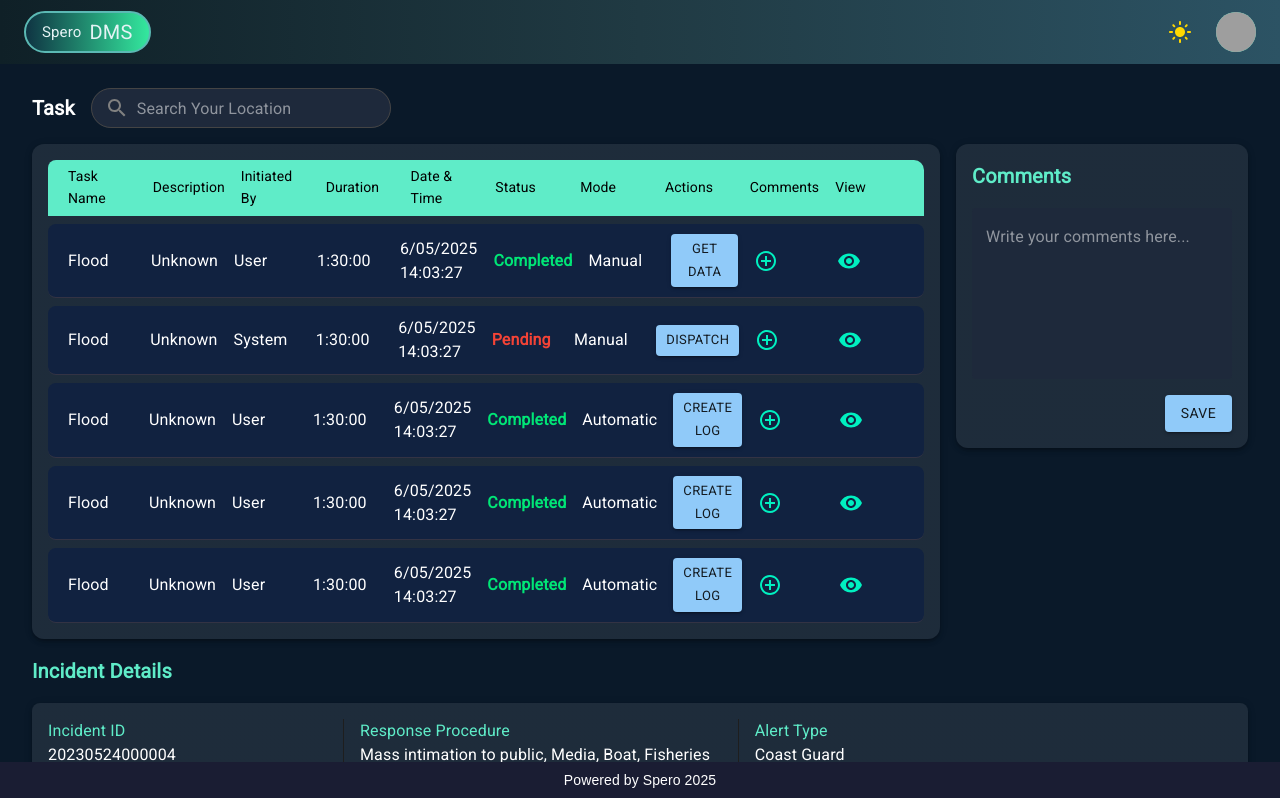
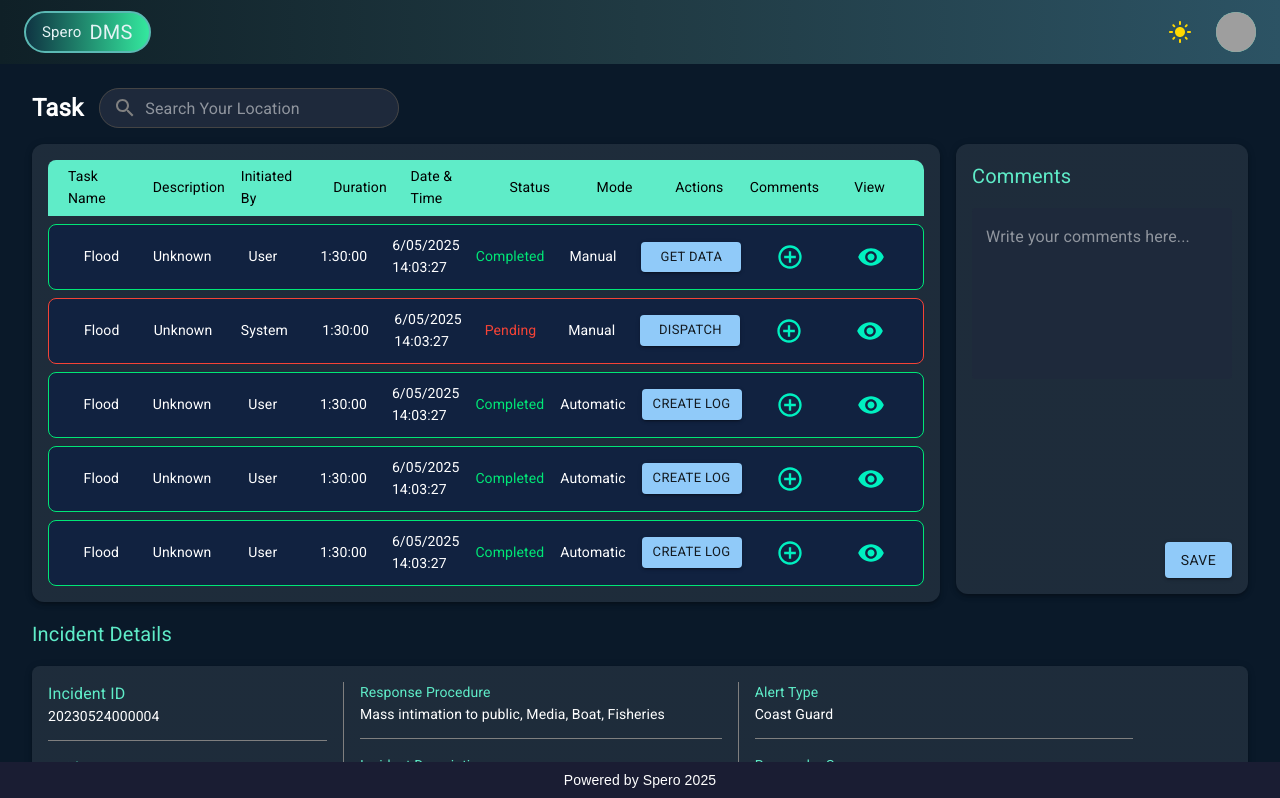
Before and after one commit to anjalibatale03/Vite_Demo, a React (Vite) app: page /Sop in a window 1280 px wide. Shown: the top 798 px of the page. Built offline with nearby package versions, Linux system fonts and the light colour scheme; grey boxes are pictures that could not be loaded.

Commit message:
changes in ui in sop task
changes in ui in sop task

```diff
--- a/src/Componenets/SuperAdmin/SOP/CommentsPanel.jsx
+++ b/src/Componenets/SuperAdmin/SOP/CommentsPanel.jsx
@@ -1,8 +1,8 @@
 import { useState } from 'react';
-import { Paper, Typography, TextField, Button, Stack } from '@mui/material';
+import { Paper, Typography, TextField, Button, Stack, Box } from '@mui/material';
 
 function CommentsPanel({ darkMode }) {
-  const [placeholderVisible, setPlaceholderVisible] = useState(true); // 👈 Placeholder control
+  const [placeholderVisible, setPlaceholderVisible] = useState(true);
 
   const textColor = darkMode ? '#ffffff' : '#000000';
   const bgColor = darkMode ? '#0a1929' : '#ffffff';
@@ -11,52 +11,22 @@ function CommentsPanel({ darkMode }) {
     padding: 2,
     marginTop: 7,
     borderRadius: 3,
+    height: '450px', // You can adjust height as needed
+    display: 'flex',
+    flexDirection: 'column',
+    justifyContent: 'space-between',
     backgroundColor: bgColor,
     color: textColor,
     transition: 'background-color 0.5s ease-in-out, color 0.5s ease-in-out',
   };
 
-  const textFieldStyle = {
+  const commentFieldStyle = {
     mb: 2,
     backgroundColor: darkMode ? '#1e293b' : '#f9f9f9',
     borderRadius: 1,
     '& .MuiOutlinedInput-root': {
       '& fieldset': {
-        borderColor: darkMode ? '#334155' : '#ccc',
-      },
-      '&:hover fieldset': {
-        borderColor: darkMode ? '#60a5fa' : '#1976d2',
-      },
-    },
-    input: { color: textColor },
-    textarea: { color: textColor },
-  };
-
-  return (
-    <Paper elevation={3} sx={paperStyle}>
-      <Typography variant="h6" mb={2} sx={{ fontWeight: 'bold' }} color="#5FECC8">
-        Comments
-      </Typography>
-
-      <TextField
-  multiline
-  rows={6}
-  fullWidth
-  variant="outlined"
-  placeholder={placeholderVisible ? "Write your comments here..." : ""}
-  onFocus={() => setPlaceholderVisible(false)}
-  onBlur={(e) => {
-    if (e.target.value.trim() === '') {
-      setPlaceholderVisible(true);
-    }
-  }}
-  sx={{
-    mb: 2,
-    backgroundColor: darkMode ? '#1e293b' : '#f9f9f9',
-    borderRadius: 1,
-    '& .MuiOutlinedInput-root': {
-      '& fieldset': {
-        border: 'none', // ❌ HIDE THE BORDER
+        border: 'none',
       },
       '&:hover fieldset': {
         border: 'none',
@@ -67,10 +37,31 @@ function CommentsPanel({ darkMode }) {
     },
     input: { color: textColor },
     textarea: { color: textColor },
-  }}
-  InputLabelProps={{ style: { color: textColor } }}
-/>
+  };
 
+  return (
+    <Paper elevation={3} sx={paperStyle}>
+      <Box>
+        <Typography variant="h6" mb={2}  color="#5FECC8">
+          Comments
+        </Typography>
+
+        <TextField
+          multiline
+          rows={6}
+          fullWidth
+          variant="outlined"
+          placeholder={placeholderVisible ? 'Write your comments here...' : ''}
+          onFocus={() => setPlaceholderVisible(false)}
+          onBlur={(e) => {
+            if (e.target.value.trim() === '') {
+              setPlaceholderVisible(true);
+            }
+          }}
+          sx={commentFieldStyle}
+          aria-label="Comment text area"
+        />
+      </Box>
 
       <Stack direction="row" justifyContent="flex-end">
         <Button variant="contained" color="primary">
--- a/src/Componenets/SuperAdmin/SOP/IncidentDetails.jsx
+++ b/src/Componenets/SuperAdmin/SOP/IncidentDetails.jsx
@@ -12,11 +12,18 @@ import {
 function IncidentDetails({ darkMode }) {
   const labelColor = darkMode ? '#5FECC8' : '#1976d2';
   const textColor = darkMode ? '#ffffff' : '#000000';
-  const borderColor = darkMode ? '#1e1e1e' : '#ccc';
+  const borderColor = darkMode ? '#7F7F7F' : '#ccc';
+  const fontFamily = 'Roboto, sans-serif';
+
+  const boxStyle = {
+    mb: 2,
+    pb: 1.5,
+    borderBottom: `1px solid ${borderColor}`,
+  };
 
   return (
     <>
-      <Typography variant="h6" mb={2} fontWeight="bold" color={labelColor}>
+      <Typography variant="h6" mb={2}  color={labelColor} sx={{ fontFamily }}>
         Incident Details
       </Typography>
 
@@ -28,6 +35,7 @@ function IncidentDetails({ darkMode }) {
           backgroundColor: darkMode ? '#0a1929' : '#fff',
           color: textColor,
           transition: 'all 0.3s ease',
+          padding: 2,
         }}
       >
         <Grid container>
@@ -38,13 +46,13 @@ function IncidentDetails({ darkMode }) {
             md={3}
             sx={{ borderRight: { md: `1px solid ${borderColor}` }, pr: { md: 2 }, mb: { xs: 2, md: 0 } }}
           >
-            <Box mb={2}>
-              <Typography sx={{ color: labelColor, fontWeight: 500 }}>Incident ID</Typography>
-              <Typography>20230524000004</Typography>
+            <Box sx={boxStyle}>
+              <Typography   sx={{ color: labelColor, fontWeight: 500, fontFamily }}>Incident ID</Typography>
+              <Typography variant="subtitle2" sx={{ fontFamily }}>20230524000004</Typography>
             </Box>
-            <Box mb={2}>
-              <Typography sx={{ color: labelColor, fontWeight: 500 }}>Incident Type</Typography>
-              <Typography>Flood</Typography>
+            <Box>
+              <Typography  variant="subtitle2" sx={{ color: labelColor, fontWeight: 500, fontFamily }}>Incident Type</Typography>
+              <Typography variant="subtitle2" sx={{ fontFamily }}>Flood</Typography>
             </Box>
           </Grid>
 
@@ -55,41 +63,41 @@ function IncidentDetails({ darkMode }) {
             md={4}
             sx={{ borderRight: { md: `1px solid ${borderColor}` }, px: { md: 2 }, mb: { xs: 2, md: 0 } }}
           >
-            <Box mb={2}>
-              <Typography sx={{ color: labelColor, fontWeight: 500 }}>Response Procedure</Typography>
-              <Typography>Mass intimation to public, Media, Boat, Fisheries</Typography>
+            <Box sx={boxStyle}>
+              <Typography variant="subtitle2" sx={{ color: labelColor, fontWeight: 500, fontFamily }}>Response Procedure</Typography>
+              <Typography variant="subtitle2" sx={{ fontFamily }}>Mass intimation to public, Media, Boat, Fisheries</Typography>
             </Box>
             <Box>
-              <Typography sx={{ color: labelColor, fontWeight: 500 }}>Incident Description</Typography>
-              <Typography>Flood near Sea</Typography>
+              <Typography  variant="subtitle2" sx={{ color: labelColor, fontWeight: 500, fontFamily }}>Incident Description</Typography>
+              <Typography  variant="subtitle2" sx={{ fontFamily }}>Flood near Sea</Typography>
             </Box>
           </Grid>
 
           {/* Right Column */}
           <Grid item xs={12} md={4} pl={{ md: 2 }}>
-            <Box mb={2}>
-              <Typography sx={{ color: labelColor, fontWeight: 500 }}>Alert Type</Typography>
-              <Typography>Coast Guard</Typography>
+            <Box sx={boxStyle}>
+              <Typography  variant="subtitle2" sx={{ color: labelColor, fontWeight: 500, fontFamily }}>Alert Type</Typography>
+              <Typography  variant="subtitle2"sx={{ fontFamily }}>Coast Guard</Typography>
             </Box>
             <Box>
-              <Typography sx={{ color: labelColor, fontWeight: 500 }}>Responder Scope</Typography>
+              <Typography variant="subtitle2" sx={{ color: labelColor, fontWeight: 500, fontFamily }}>Responder Scope</Typography>
               <Stack spacing={1} mt={1}>
                 <Box display="flex" flexWrap="wrap" gap={1}>
                   <FormControlLabel
                     control={<Checkbox defaultChecked sx={{ color: labelColor }} />}
-                    label="Police"
+                    label={<Typography variant="subtitle2" sx={{ fontFamily }}>Police</Typography>}
                   />
                   <FormControlLabel
                     control={<Checkbox sx={{ color: labelColor }} />}
-                    label="Fire"
+                    label={<Typography variant="subtitle2" sx={{ fontFamily }}>Fire</Typography>}
                   />
                   <FormControlLabel
                     control={<Checkbox sx={{ color: labelColor }} />}
-                    label="Marine"
+                    label={<Typography variant="subtitle2"  sx={{ fontFamily }}>Marine</Typography>}
                   />
                   <FormControlLabel
                     control={<Checkbox sx={{ color: labelColor }} />}
-                    label="Fisheries"
+                    label={<Typography variant="subtitle2" sx={{ fontFamily }}>Fisheries</Typography>}
                   />
                 </Box>
                 <Box textAlign="right">
--- a/src/Componenets/SuperAdmin/SOP/Sop.jsx
+++ b/src/Componenets/SuperAdmin/SOP/Sop.jsx
@@ -3,7 +3,7 @@ import { Grid, Box } from "@mui/material";
 import SopTask from "../SOP/SopTask";
 import CommentsPanel from "../SOP/CommentsPanel";
 import IncidentDetails from "../SOP/IncidentDetails";
-import Footer from "../Footer/Footer";
+// import Footer from "..";
 
 function Sop({ darkMode, setDarkMode }) {
   return (
@@ -29,7 +29,7 @@ function Sop({ darkMode, setDarkMode }) {
           </Grid>
         </Grid>
       </Box>
-      <Footer darkMode={darkMode} setDarkMode={setDarkMode} />
+      {/* <Footer darkMode={darkMode} setDarkMode={setDarkMode} /> */}
     </>
   );
 }
--- a/src/Componenets/SuperAdmin/SOP/SopTask.jsx
+++ b/src/Componenets/SuperAdmin/SOP/SopTask.jsx
@@ -21,8 +21,7 @@ const EnquiryCard = styled("div")(() => ({
   padding: "6px 12px",
   color: "black",
 }));
-
-const EnquiryCardBody = styled("tr")(({ theme }) => ({
+const EnquiryCardBody = styled("tr")(({ theme, status }) => ({
   display: "flex",
   alignItems: "center",
   justifyContent: "space-between",
@@ -31,7 +30,25 @@ const EnquiryCardBody = styled("tr")(({ theme }) => ({
   marginTop: "0.5em",
   borderRadius: "8px",
   padding: "10px 12px",
-  borderBottom: `1px solid ${theme.palette.mode === "dark" ? "#334" : "#ccc"}`,
+  border: `1px solid ${
+    status === "Completed"
+      ? "#00e676"
+      : status === "Pending"
+      ? "#f44336"
+      : "#ccc"
+  }`,
+  transition: "all 0.3s ease",
+  cursor: "pointer",
+
+  "&:hover": {
+    boxShadow: `0 0 8px ${
+      status === "Completed"
+        ? "#00e67699"
+        : status === "Pending"
+        ? "#f4433699"
+        : "#88888855"
+    }`,
+  },
 }));
 
 const StyledCardContent = styled("td")({
@@ -110,7 +127,18 @@ function SopTask({ darkMode }) {
   return (
     <>
       <Box display="flex" alignItems="center" gap={2} mb={2}>
-        <Typography variant="h6" sx={{ color: textColor }}>
+        <Typography
+          variant="h6"
+          sx={{
+            color: textColor,
+            Roboto: 400,
+            fontSize: "24px",
+            fontWeight: 500,
+            lineHeight: "16px",
+            verticalAlign: "middle",
+            paragraphSpacing: "16px",
+          }}
+        >
           <strong>Task</strong>
         </Typography>
         <TextField
@@ -164,8 +192,10 @@ function SopTask({ darkMode }) {
                       "Comments",
                       "View",
                     ].map((label, idx) => (
-                      <StyledCardContent key={idx} style={{ flex: 1 }}>
-                        <Typography variant="subtitle2">{label}</Typography>
+                      <StyledCardContent key={idx} style={{  flex: 1,
+                        display: "flex",
+                        justifyContent: "center",}}>
+                        <Typography variant="subtitle2" fontWeight={500}>{label}</Typography>
                       </StyledCardContent>
                     ))}
                   </EnquiryCard>
@@ -179,55 +209,137 @@ function SopTask({ darkMode }) {
                     </Box>
                   ) : (
                     tasks.map((item) => (
-                      <EnquiryCardBody key={item.id}>
-                        <StyledCardContent style={{ flex: 1 }}>
-                          <Typography>{item.taskName}</Typography>
+                      <EnquiryCardBody key={item.id} status={item.status}>
+                       <StyledCardContent
+                          style={{
+                            flex: 1,
+                            display: "flex",
+                            justifyContent: "center",
+                          }}
+                        >
+                          <Typography variant="subtitle2">
+                            {item.taskName}
+                          </Typography>
                         </StyledCardContent>
-                        <StyledCardContent style={{ flex: 1 }}>
-                          <Typography>{item.description}</Typography>
+                        <StyledCardContent
+                          style={{
+                            flex: 1,
+                            display: "flex",
+                            justifyContent: "center",
+                          }}
+                        >
+                          <Typography variant="subtitle2">
+                            {item.description}
+                          </Typography>
                         </StyledCardContent>
-                        <StyledCardContent style={{ flex: 1 }}>
-                          <Typography>{item.initiatedBy}</Typography>
+                        <StyledCardContent
+                          style={{
+                            flex: 1,
+                            display: "flex",
+                            justifyContent: "center",
+                          }}
+                        >
+                          <Typography variant="subtitle2">
+                            {item.initiatedBy}
+                          </Typography>
                         </StyledCardContent>
-                        <StyledCardContent style={{ flex: 1 }}>
-                          <Typography>{item.duration}</Typography>
+                        <StyledCardContent
+                          style={{
+                            flex: 1,
+                            display: "flex",
+                            justifyContent: "center",
+                          }}
+                        >
+                          <Typography variant="subtitle2">
+                            {item.duration}
+                          </Typography>
                         </StyledCardContent>
-                        <StyledCardContent style={{ flex: 1 }}>
-                          <Typography>{item.date + " " + item.time}</Typography>
+                        <StyledCardContent
+                          style={{
+                            flex: 1,
+                            display: "flex",
+                            justifyContent: "center",
+                          }}
+                        >
+                          <Typography variant="subtitle2">
+                            {item.date + " " + item.time}
+                          </Typography>
                         </StyledCardContent>
-                        <StyledCardContent style={{ flex: 1 }}>
+                        <StyledCardContent
+                          style={{
+                            flex: 1,
+                            display: "flex",
+                            justifyContent: "center",
+                          }}
+                        >
                           <Typography
                             sx={{
                               color:
                                 item.status === "Completed"
                                   ? "#00e676"
                                   : "#f44336",
-                              fontWeight: "bold",
+
                             }}
+                            variant="subtitle2"
                           >
                             {item.status}
                           </Typography>
                         </StyledCardContent>
-                        <StyledCardContent style={{ flex: 1 }}>
-                          <Typography>{item.mode}</Typography>
+                        <StyledCardContent
+                          style={{
+                            flex: 1,
+                            display: "flex",
+                            justifyContent: "center",
+                          }}
+                        >
+                          <Typography variant="subtitle2">
+                            {item.mode}
+                          </Typography>
                         </StyledCardContent>
-                        <StyledCardContent style={{ flex: 1 }}>
+                        <StyledCardContent
+                          style={{
+                            flex: 1,
+                            display: "flex",
+                            justifyContent: "center",
+                          }}
+                        >
                           <Button
                             size="small"
                             variant="contained"
                             color="primary"
+                            sx={{ minWidth: 100 }} // Set consistent width
                           >
                             {item.action}
                           </Button>
                         </StyledCardContent>
-                        <StyledCardContent style={{ flex: 1 }}>
+                        <StyledCardContent
+                          style={{
+                            flex: 1,
+                            display: "flex",
+                            justifyContent: "center",
+                          }}
+                        >
                           <AddCircleOutline
-                            sx={{ color: "#00f0c0", cursor: "pointer" }}
+                            sx={{
+                              color: "#00f0c0",
+                              cursor: "pointer",
+                              fontSize: 28,
+                            }}
                           />
                         </StyledCardContent>
-                        <StyledCardContent style={{ flex: 1 }}>
+                        <StyledCardContent
+                          style={{
+                            flex: 1,
+                            display: "flex",
+                            justifyContent: "center",
+                          }}
+                        >
                           <Visibility
-                            sx={{ color: "#00f0c0", cursor: "pointer" }}
+                            sx={{
+                              color: "#00f0c0",
+                              cursor: "pointer",
+                              fontSize: 28,
+                            }}
                           />
                         </StyledCardContent>
                       </EnquiryCardBody>
```
